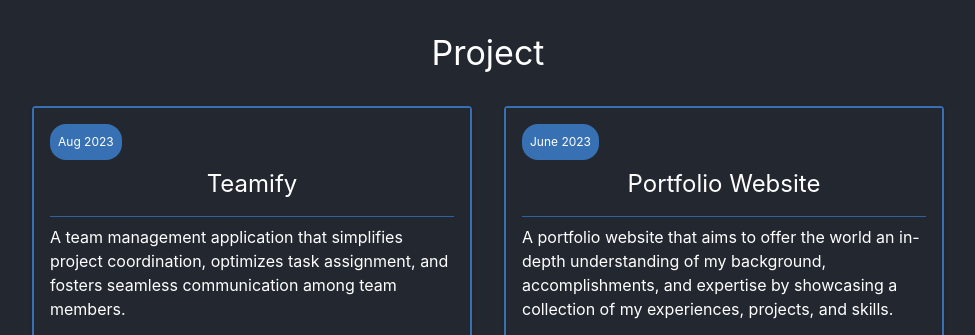
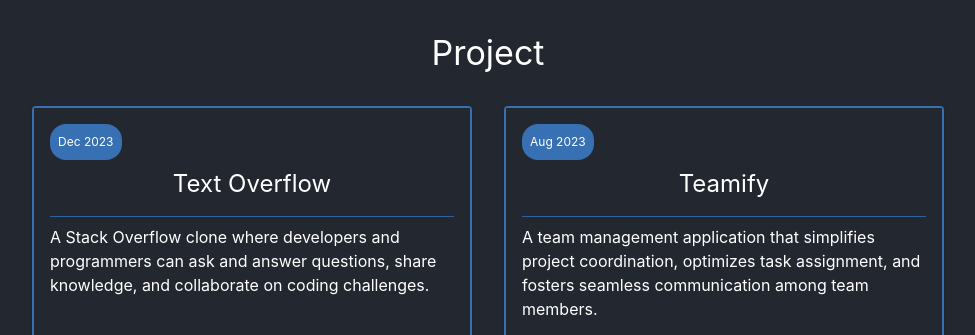
Before and after one commit to tiagowu/portfolio-website, a React (Create React App) app: page / in a window 1280 px wide. Shown: the part 2620-2955 px from the top of the page, without its empty margins (152-1127 px from the left). Built offline with nearby package versions, Linux system fonts and the light colour scheme; no server answers.

Commit message:
Update ProjectsData

```diff
--- a/src/data/ProjectsData.js
+++ b/src/data/ProjectsData.js
@@ -61,4 +61,13 @@
     githubLink: "https://github.com/tiagowu/teamify",
     demoLink: "https://www.teamify.tiagowu.com",
   },
+  {
+    projectName: "Text Overflow",
+    description:
+      "A Stack Overflow clone where developers and programmers can ask and answer questions, share knowledge, and collaborate on coding challenges.",
+    completedOn: "Dec 2023",
+    technologies: ["MongoDB", "Express", "ReactJS", "NodeJS"],
+    githubLink: "",
+    demoLink: "",
+  },
 ];
```
